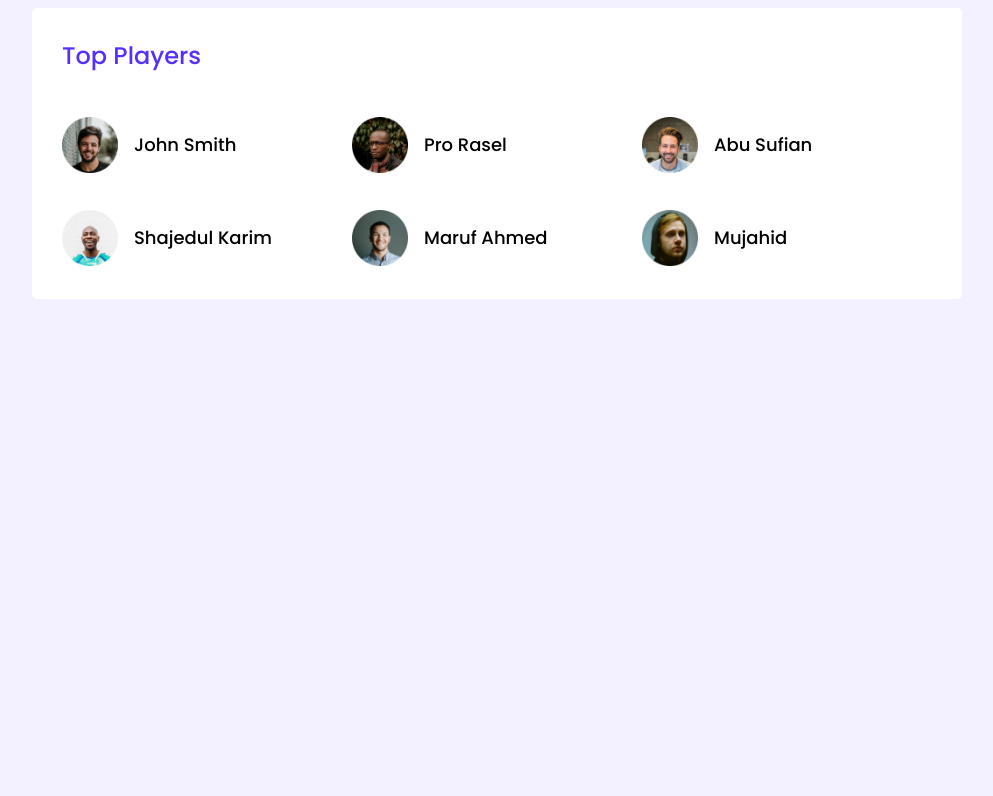
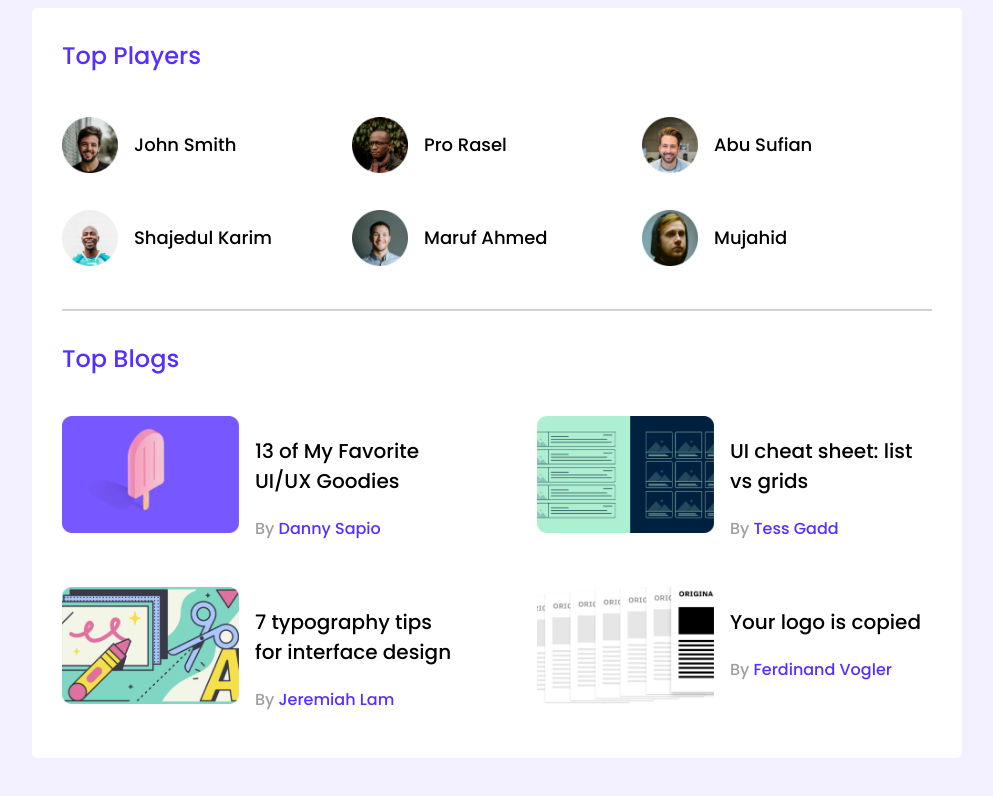
Before and after one commit to propa-zaman/leader-board-main, a plain HTML site: page index.html in a window 1280 px wide. Shown: the whole page, without its empty margins (143-1136 px from the left). Drawn offline with Linux system fonts and the light colour scheme.

Commit message:
Top blog

```diff
--- a/index.html
+++ b/index.html
@@ -1,13 +1,17 @@
 <!DOCTYPE html>
 <html lang="en">
+
 <head>
     <meta charset="UTF-8">
     <meta http-equiv="X-UA-Compatible" content="IE=edge">
     <meta name="viewport" content="width=device-width, initial-scale=1.0">
     <title>Leader Board</title>
     <link rel="stylesheet" href="styles/style.css">
-    <link rel="preconnect" href="https://fonts.googleapis.com"><link rel="preconnect" href="https://fonts.gstatic.com" crossorigin><link href="https://fonts.googleapis.com/css2?family=Poppins:wght@500&display=swap" rel="stylesheet">
+    <link rel="preconnect" href="https://fonts.googleapis.com">
+    <link rel="preconnect" href="https://fonts.gstatic.com" crossorigin>
+    <link href="https://fonts.googleapis.com/css2?family=Poppins:wght@500&display=swap" rel="stylesheet">
 </head>
+
 <body>
     <!-- header start -->
     <header>
@@ -48,9 +52,77 @@
                     </div>
                 </div>
             </div>
+            <hr>
+            <div class="top-blogs">
+                <h1 class="section-title">
+                    Top Blogs
+                </h1>
+                <div class="blogs">
+                    <article class="blog">
+                        <div class="thumbnail">
+                            <img src="./images/blogs/blog-1.png" alt="">
+
+                        </div>
+                        <div class="blog-info">
+                            <h3 class="blog-title">
+                                13 of My Favorite UI/UX Goodies
+                            </h3>
+                            <p class="blog-author">
+                                By <a href="">Danny Sapio</a>
+                            </p>
+                        </div>
+
+                    </article>
+                    <article class="blog">
+                        <div class="thumbnail">
+                            <img src="./images/blogs/blog-2.png" alt="">
+
+                        </div>
+                        <div class="blog-info">
+                            <h3 class="blog-title">
+                                UI cheat sheet: list vs grids
+                            </h3>
+                            <p class="blog-author">
+                                By <a href="">Tess Gadd</a>
+                            </p>
+                        </div>
+
+                    </article>
+                    <article class="blog">
+                        <div class="thumbnail">
+                            <img src="./images/blogs/blog-3.png" alt="">
+
+                        </div>
+                        <div class="blog-info">
+                            <h3 class="blog-title">
+                                7 typography tips for interface design
+                            </h3>
+                            <p class="blog-author">
+                                By <a href="">Jeremiah Lam</a>
+                            </p>
+                        </div>
+
+                    </article>
+                    <article class="blog">
+                        <div class="thumbnail">
+                            <img src="./images/blogs/blog-4.png" alt="">
+
+                        </div>
+                        <div class="blog-info">
+                            <h3 class="blog-title">
+                                Your logo is copied </h3>
+                            <p class="blog-author">
+                                By <a href="">Ferdinand Vogler</a>
+                            </p>
+                        </div>
+
+                    </article>
+                </div>
+            </div>
         </section>
         <!-- top player and top blg end -->
     </main>
 
 </body>
+
 </html>
--- a/styles/style.css
+++ b/styles/style.css
@@ -15,6 +15,12 @@ main {
     background: #FFFFFF;
     border-radius: 5px;
     padding: 30px;
+
+}
+hr{
+    border: 1px solid #D1D1D1;
+    margin-top: 40px;
+    margin-bottom: 30px;
 
 }
 
@@ -56,3 +62,35 @@ main {
     color: #000000;
 
 }
+
+/* Top blog styles */
+.blog{
+    display: flex;
+}
+.blog-title{
+    font-weight: 500;
+font-size: 20px;
+color: #000000;
+}
+.blogs{
+    display: grid;
+    grid-template-columns: repeat(2,1fr);
+    grid-row-gap: 30px;
+    grid-column-gap: 80px;
+}
+.blog .thumbnail img{
+    width: 177px;
+height: 117px;
+}
+.blog .blog-info{
+    margin-left: 16px;
+}
+.blog-author{
+    color: #9F9F9F;
+    font-weight: 400;
+font-size: 16px;
+}
+.blog-author a{
+    text-decoration: none;
+    color: #562EFF;
+}
```
Lines whose indentation alone changed are shown as unchanged.
